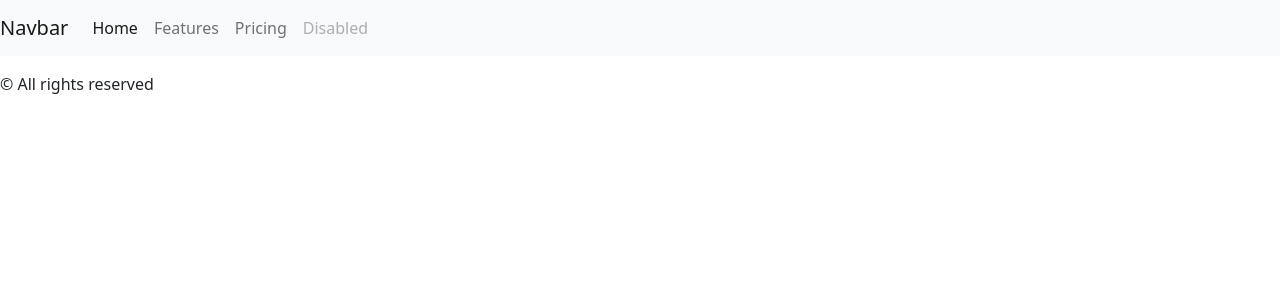
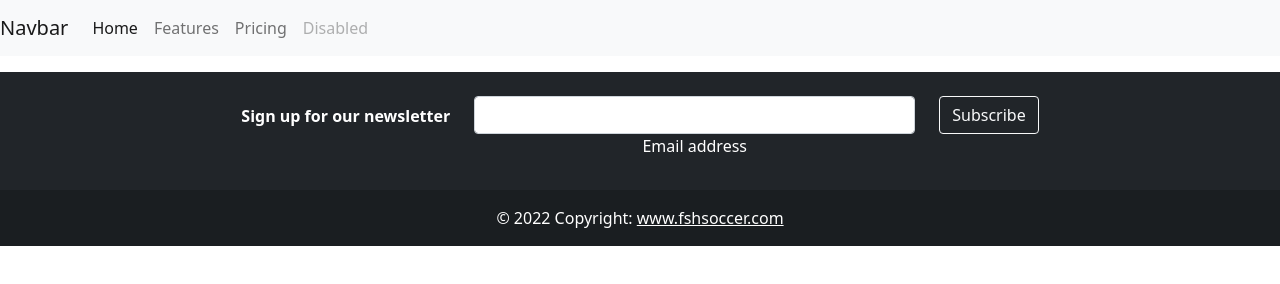
Before and after one commit to Favourezeugwa/Capstone_js, a website built with webpack: page src/index.html in a window 1280 px wide. Built offline with nearby package versions, Linux system fonts and the light colour scheme.

Commit message:
Add footer

```diff
--- a/src/index.html
+++ b/src/index.html
@@ -42,8 +42,54 @@
     <main>
       <div class="container mt-3 text-center"></div>
     </main>
-    <footer class="footer">
-      <p>&copy; All rights reserved</p>
+    <footer class="bg-dark text-center text-white">
+      <!-- Grid container -->
+      <div class="container p-4 pb-0">
+        <!-- Section: Form -->
+        <section class="">
+          <form action="">
+            <!--Grid row-->
+            <div class="row d-flex justify-content-center">
+              <!--Grid column-->
+              <div class="col-auto">
+                <p class="pt-2">
+                  <strong>Sign up for our newsletter</strong>
+                </p>
+              </div>
+              <!--Grid column-->
+
+              <!--Grid column-->
+              <div class="col-md-5 col-12">
+                <!-- Email input -->
+                <div class="form-outline form-white mb-4">
+                  <input type="email" id="form5Example29" class="form-control" />
+                  <label class="form-label" for="form5Example29">Email address</label>
+                </div>
+              </div>
+              <!--Grid column-->
+
+              <!--Grid column-->
+              <div class="col-auto">
+                <!-- Submit button -->
+                <button type="submit" class="btn btn-outline-light mb-4">
+                  Subscribe
+                </button>
+              </div>
+              <!--Grid column-->
+            </div>
+            <!--Grid row-->
+          </form>
+        </section>
+        <!-- Section: Form -->
+      </div>
+      <!-- Grid container -->
+
+      <!-- Copyright -->
+      <div class="text-center p-3" style="background-color: rgba(0, 0, 0, 0.2);">
+        © 2022 Copyright:
+        <a class="text-white" href="https://github.com/shahnawaza75/Capstone_js">www.fshsoccer.com</a>
+      </div>
+      <!-- Copyright -->
     </footer>
   </body>
 </html>
```
Also changed, not shown: 1 other file.
